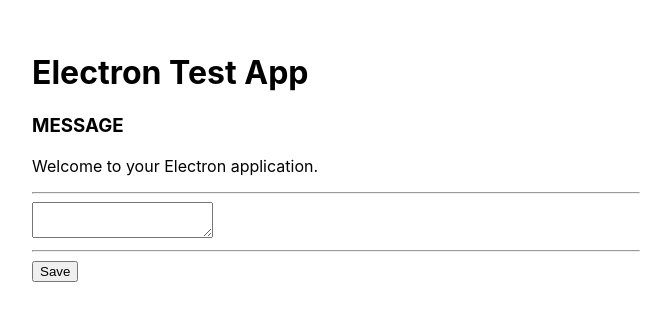
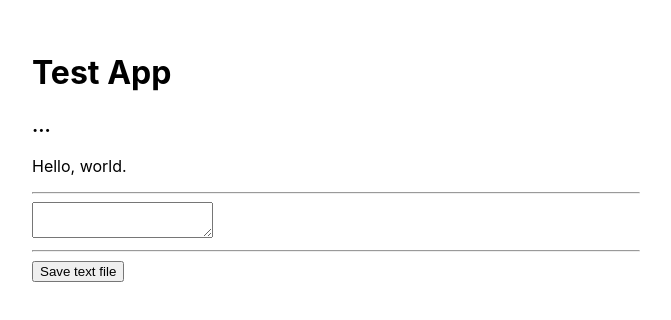
Before and after one commit to 5290charlie/electron-wrapper-test, an Electron app: page src/index.html in a window 800 px wide. Shown: the whole page, without its empty margins (64-735 px from the left). Drawn offline with Linux system fonts and the light colour scheme; no server answers.

Commit message:
simple updates

```diff
--- a/src/index.html
+++ b/src/index.html
@@ -2,17 +2,17 @@
 <html>
   <head>
     <meta charset="UTF-8" />
-    <title>Hello World!</title>
+    <title>Test app</title>
     <link rel="stylesheet" href="index.css" />
   </head>
   <body>
-    <h1>Electron Test App</h1>
-    <h3 id="message">MESSAGE</h3>
-    <p>Welcome to your Electron application.</p>
+    <h1>Test App</h1>
+    <h3 id="message">...</h3>
+    <p>Hello, world.</p>
     <hr />
     <textarea id="text-box"></textarea>
     <hr />
-    <button id="btn">Save</button>
+    <button id="btn">Save text file</button>
     <script defer src="./view.js"></script>
   </body>
 </html>
```
